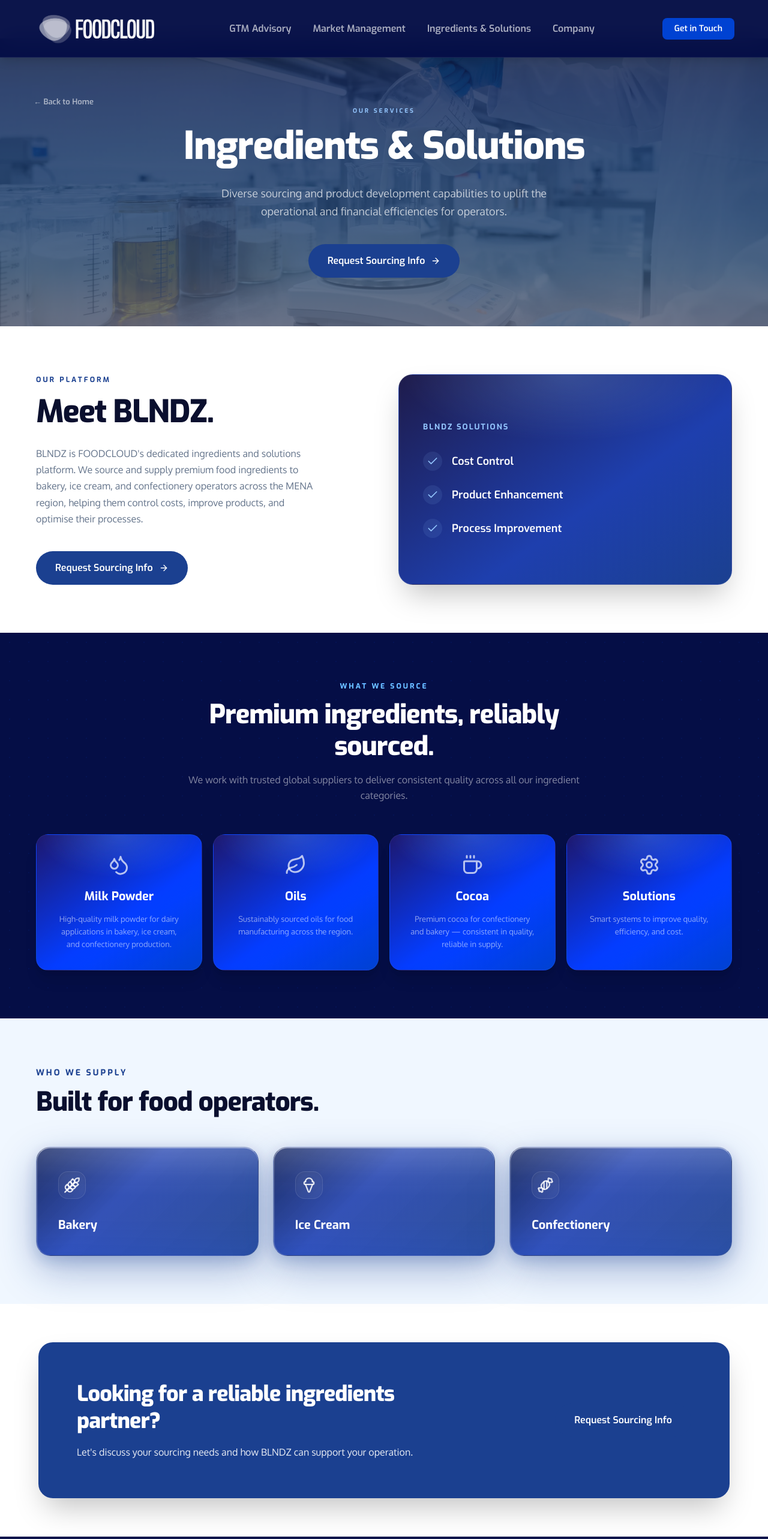
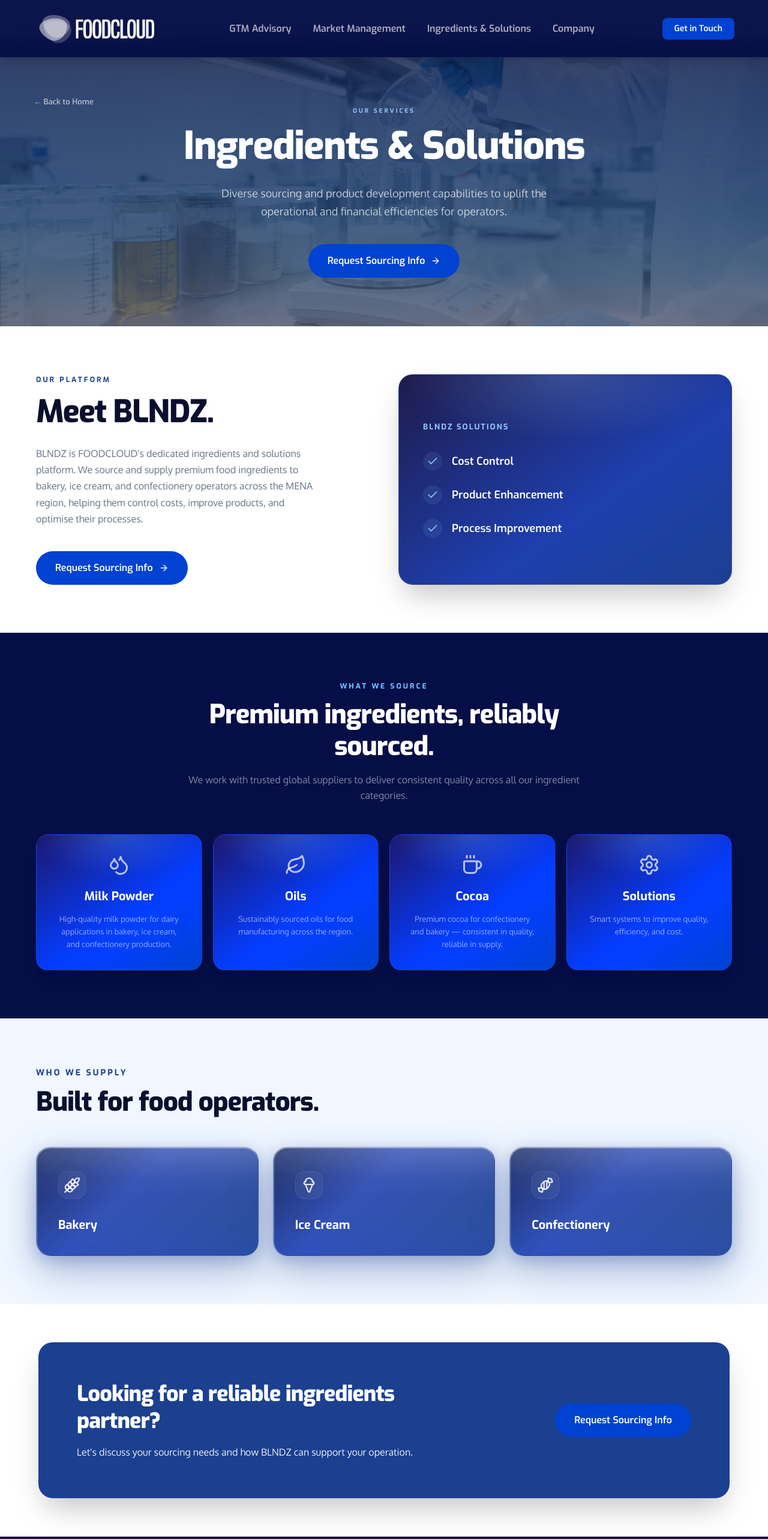
Before and after one commit to MosaabGaber/FOODCLOUD, a React (Vite) app: page /ingredients-solutions in a window 1280 px wide. Shown: the top 2566 px of the page at 60% size. Built offline with nearby package versions, Linux system fonts and the light colour scheme.

Commit message:
brighten CTA buttons to match navbar

```diff
--- a/src/components/Hero.tsx
+++ b/src/components/Hero.tsx
@@ -60,7 +60,7 @@
         <div className="mt-10 animate-[fadeInUp_0.6s_ease-out_0.65s_both]">
           <button
             onClick={() => onOpenContact('Strategy Call')}
-            className="bg-bright-blue hover:bg-royal-blue text-white font-display font-semibold px-8 py-4 rounded-full transition-all hover:-translate-y-0.5 flex items-center gap-2.5 cursor-pointer group"
+            className="bg-bright-blue hover:bg-royal-blue saturate-[180%] text-white font-display font-semibold px-8 py-4 rounded-full transition-all hover:-translate-y-0.5 flex items-center gap-2.5 cursor-pointer group"
           >
             <span>Book a Strategy Call</span>
             <ArrowRight className="w-5 h-5 text-white transition-transform group-hover:translate-x-1" />
--- a/src/pages/Company.tsx
+++ b/src/pages/Company.tsx
@@ -274,7 +274,7 @@
           <div className="flex flex-col sm:flex-row gap-4 w-full sm:w-auto justify-center">
             <button
               onClick={() => onOpenContact('Company Page CTA')}
-              className="bg-bright-blue hover:bg-royal-blue text-white font-display font-semibold px-8 py-4 rounded-full transition-all hover:-translate-y-0.5 flex items-center gap-2.5 cursor-pointer"
+              className="bg-bright-blue hover:bg-royal-blue saturate-[180%] text-white font-display font-semibold px-8 py-4 rounded-full transition-all hover:-translate-y-0.5 flex items-center gap-2.5 cursor-pointer"
             >
               <span>Get in Touch</span>
             </button>
--- a/src/pages/GTMAdvisory.tsx
+++ b/src/pages/GTMAdvisory.tsx
@@ -94,7 +94,7 @@
           </p>
           <button
             onClick={() => onOpenContact('GTM Advisory Hero')}
-            className="bg-bright-blue hover:bg-royal-blue text-white font-display font-semibold px-8 py-4 rounded-full transition-all hover:-translate-y-0.5 flex items-center gap-2.5 cursor-pointer group"
+            className="bg-bright-blue hover:bg-royal-blue saturate-[180%] text-white font-display font-semibold px-8 py-4 rounded-full transition-all hover:-translate-y-0.5 flex items-center gap-2.5 cursor-pointer group"
           >
             <span>Book a Discovery Call</span>
             <ArrowRight className="w-4 h-4 text-white transition-transform group-hover:translate-x-1" />
@@ -338,7 +338,7 @@
             <div className="flex flex-col sm:flex-row gap-4 w-full md:w-auto">
               <button
                 onClick={() => onOpenContact('GTM Advisory CTA')}
-                className="bg-bright-blue hover:bg-royal-blue text-white font-display font-semibold px-8 py-4 rounded-full transition-all hover:-translate-y-0.5 flex items-center gap-2.5 cursor-pointer"
+                className="bg-bright-blue hover:bg-royal-blue saturate-[180%] text-white font-display font-semibold px-8 py-4 rounded-full transition-all hover:-translate-y-0.5 flex items-center gap-2.5 cursor-pointer"
               >
                 Book a Discovery Call
               </button>
--- a/src/pages/IngredientsAndSolutions.tsx
+++ b/src/pages/IngredientsAndSolutions.tsx
@@ -42,7 +42,7 @@
           </p>
           <button
             onClick={() => onOpenContact('Ingredients Hero')}
-            className="bg-bright-blue hover:bg-royal-blue text-white font-display font-semibold px-8 py-4 rounded-full transition-all hover:-translate-y-0.5 flex items-center gap-2.5 cursor-pointer group"
+            className="bg-bright-blue hover:bg-royal-blue saturate-[180%] text-white font-display font-semibold px-8 py-4 rounded-full transition-all hover:-translate-y-0.5 flex items-center gap-2.5 cursor-pointer group"
           >
             <span>Request Sourcing Info</span>
             <ArrowRight className="w-4 h-4 text-white transition-transform group-hover:translate-x-1" />
@@ -66,7 +66,7 @@
               </p>
               <button
                 onClick={() => onOpenContact('BLNDZ Intro')}
-                className="bg-bright-blue hover:bg-royal-blue text-white font-display font-semibold px-8 py-4 rounded-full transition-all hover:-translate-y-0.5 flex items-center gap-2.5 cursor-pointer group"
+                className="bg-bright-blue hover:bg-royal-blue saturate-[180%] text-white font-display font-semibold px-8 py-4 rounded-full transition-all hover:-translate-y-0.5 flex items-center gap-2.5 cursor-pointer group"
               >
                 <span>Request Sourcing Info</span>
                 <ArrowRight className="w-4 h-4 text-white transition-transform group-hover:translate-x-1" />
@@ -225,7 +225,7 @@
             <div className="flex flex-col sm:flex-row gap-4 w-full md:w-auto">
               <button
                 onClick={() => onOpenContact('Ingredients CTA')}
-                className="bg-bright-blue hover:bg-royal-blue text-white font-display font-semibold px-8 py-4 rounded-full transition-all hover:-translate-y-0.5 flex items-center gap-2.5 cursor-pointer"
+                className="bg-bright-blue hover:bg-royal-blue saturate-[180%] text-white font-display font-semibold px-8 py-4 rounded-full transition-all hover:-translate-y-0.5 flex items-center gap-2.5 cursor-pointer"
               >
                 Request Sourcing Info
               </button>
--- a/src/pages/MarketManagement.tsx
+++ b/src/pages/MarketManagement.tsx
@@ -42,7 +42,7 @@
           </p>
           <button
             onClick={() => onOpenContact('Market Management Hero')}
-            className="bg-bright-blue hover:bg-royal-blue text-white font-display font-semibold px-8 py-4 rounded-full transition-all hover:-translate-y-0.5 flex items-center gap-2.5 cursor-pointer group"
+            className="bg-bright-blue hover:bg-royal-blue saturate-[180%] text-white font-display font-semibold px-8 py-4 rounded-full transition-all hover:-translate-y-0.5 flex items-center gap-2.5 cursor-pointer group"
           >
             <span>Talk to Our Team</span>
             <ArrowRight className="w-4 h-4 text-white transition-transform group-hover:translate-x-1" />
@@ -170,7 +170,7 @@
             <div className="flex flex-col sm:flex-row gap-4 w-full md:w-auto">
               <button
                 onClick={() => onOpenContact('Market Management CTA')}
-                className="bg-bright-blue hover:bg-royal-blue text-white font-display font-semibold px-8 py-4 rounded-full transition-all hover:-translate-y-0.5 flex items-center gap-2.5 cursor-pointer"
+                className="bg-bright-blue hover:bg-royal-blue saturate-[180%] text-white font-display font-semibold px-8 py-4 rounded-full transition-all hover:-translate-y-0.5 flex items-center gap-2.5 cursor-pointer"
               >
                 Get in Touch
               </button>
```
